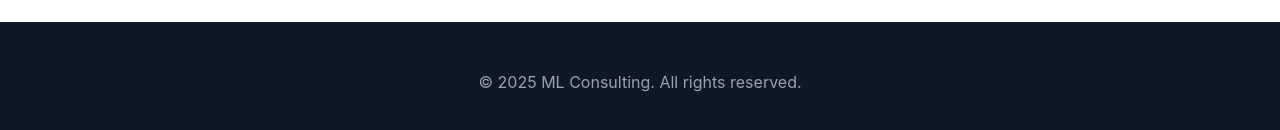
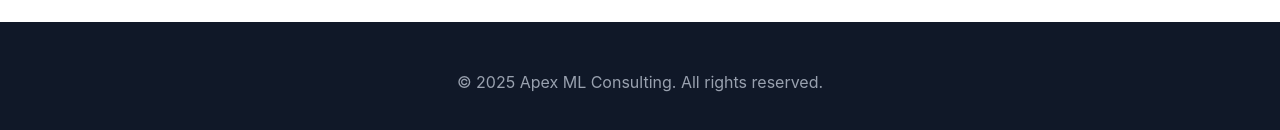
Before and after one commit to aprpick/ml-consulting-site, a Next.js app: page / in a window 1280 px wide. Shown: the part 1506-1636 px from the top of the page. Built offline with nearby package versions, Linux system fonts and the light colour scheme.

Commit message:
copyright fix

```diff
--- a/app/page.tsx
+++ b/app/page.tsx
@@ -104,7 +104,7 @@
       {/* Footer */}
       <footer className="bg-gray-900 text-white py-12">
         <div className="max-w-7xl mx-auto px-4 text-center">
-          <p className="text-gray-400">© 2025 ML Consulting. All rights reserved.</p>
+          <p className="text-gray-400">© 2025 Apex ML Consulting. All rights reserved.</p>
         </div>
       </footer>
     </main>
```
